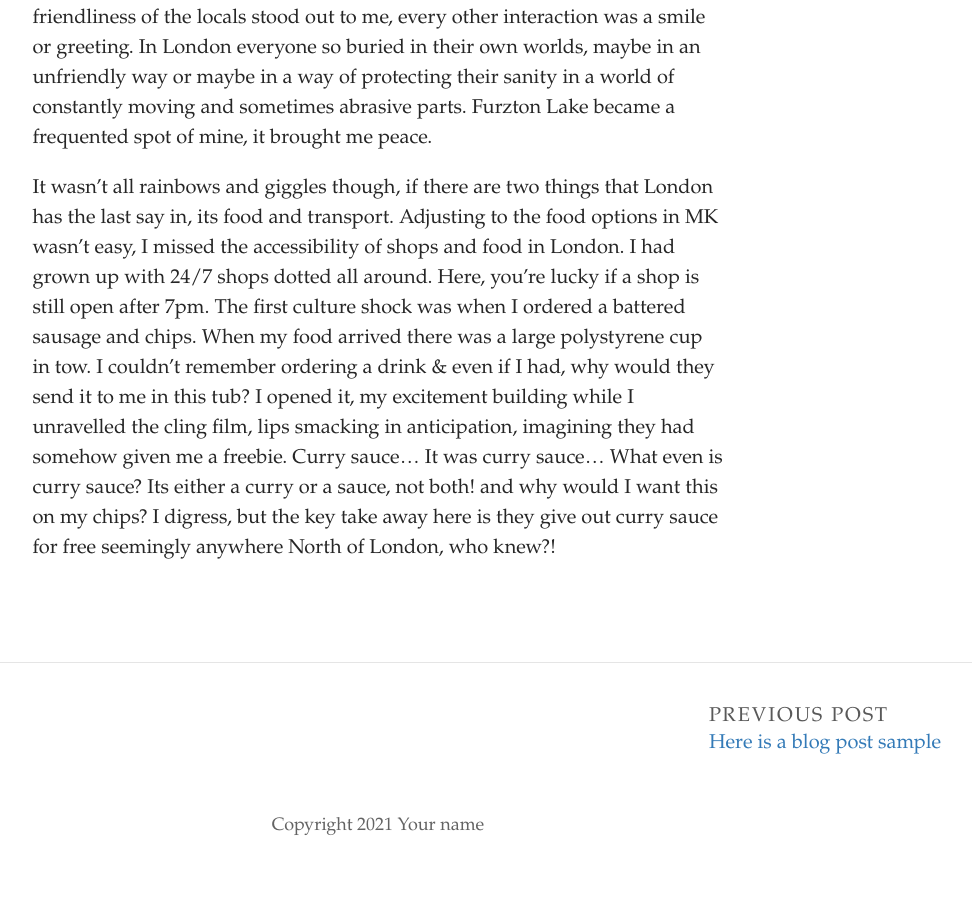
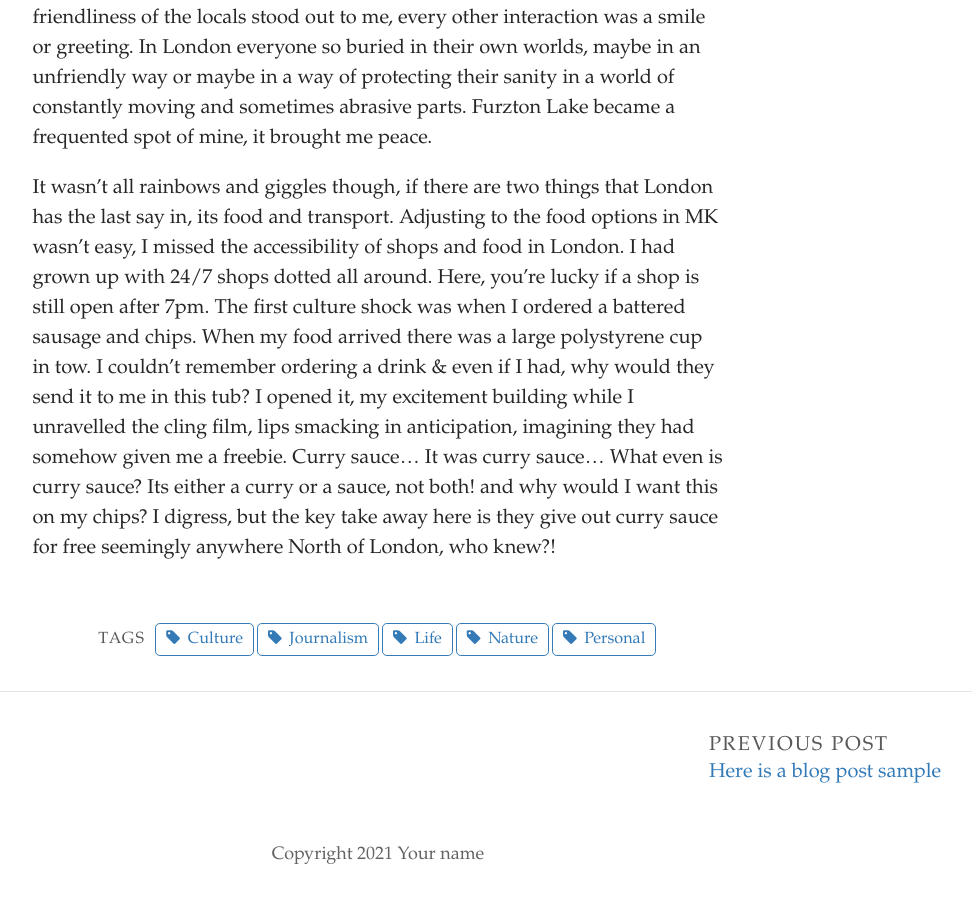
Before and after one commit to LJOHN15/emergence, a Jekyll site: the page built from _posts/2021-10-11-the-switch.md, in a window 1280 px wide and 900 px high, scrolled down 1177 px. Shown: the whole window, without its empty margins (262-1234 px from the left). Built offline with Jekyll 4.4.1, drawn with Linux system fonts in a browser that asks for light colours; some web fonts are replaced; before the commit the page ends 2048 px from its top, so only the background shows below that.

Commit message:
Update Post “2021-10-11-the-switch”

```diff
--- a/_posts/2021-10-11-the-switch.md
+++ b/_posts/2021-10-11-the-switch.md
@@ -7,6 +7,12 @@ title_color: "#ffffff"
 caption: '"Sunset illuminated trees with red leaves arranged in a horizontal
   line (Vanguard by Lester John)"'
 comments: false
+tags:
+  - Culture
+  - Journalism
+  - Nature
+  - Life
+  - Personal
 ---
 ### This piece will be about the first things I noticed on my arrival to a new place in comparison to the place I had just left.
 
```
